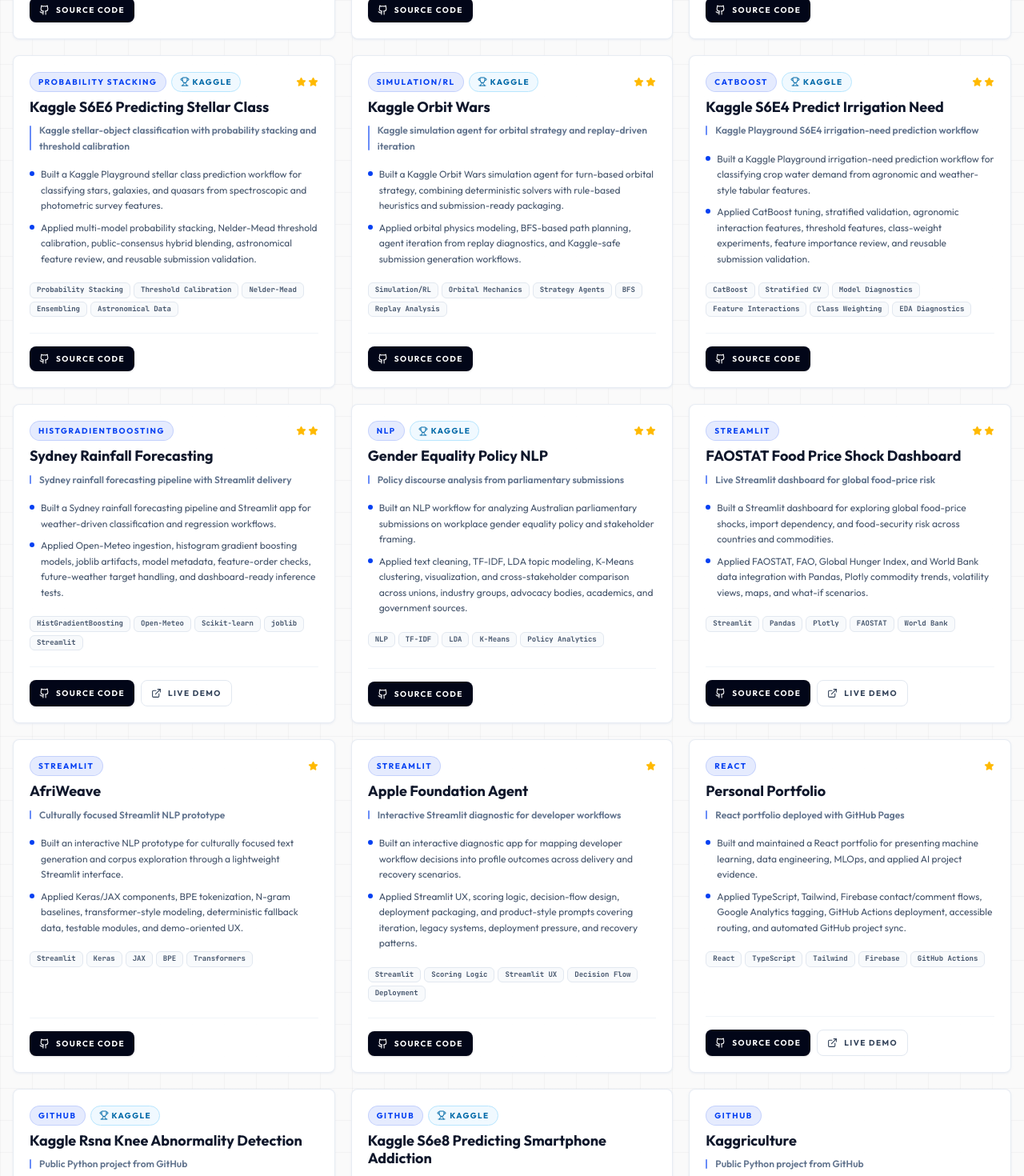
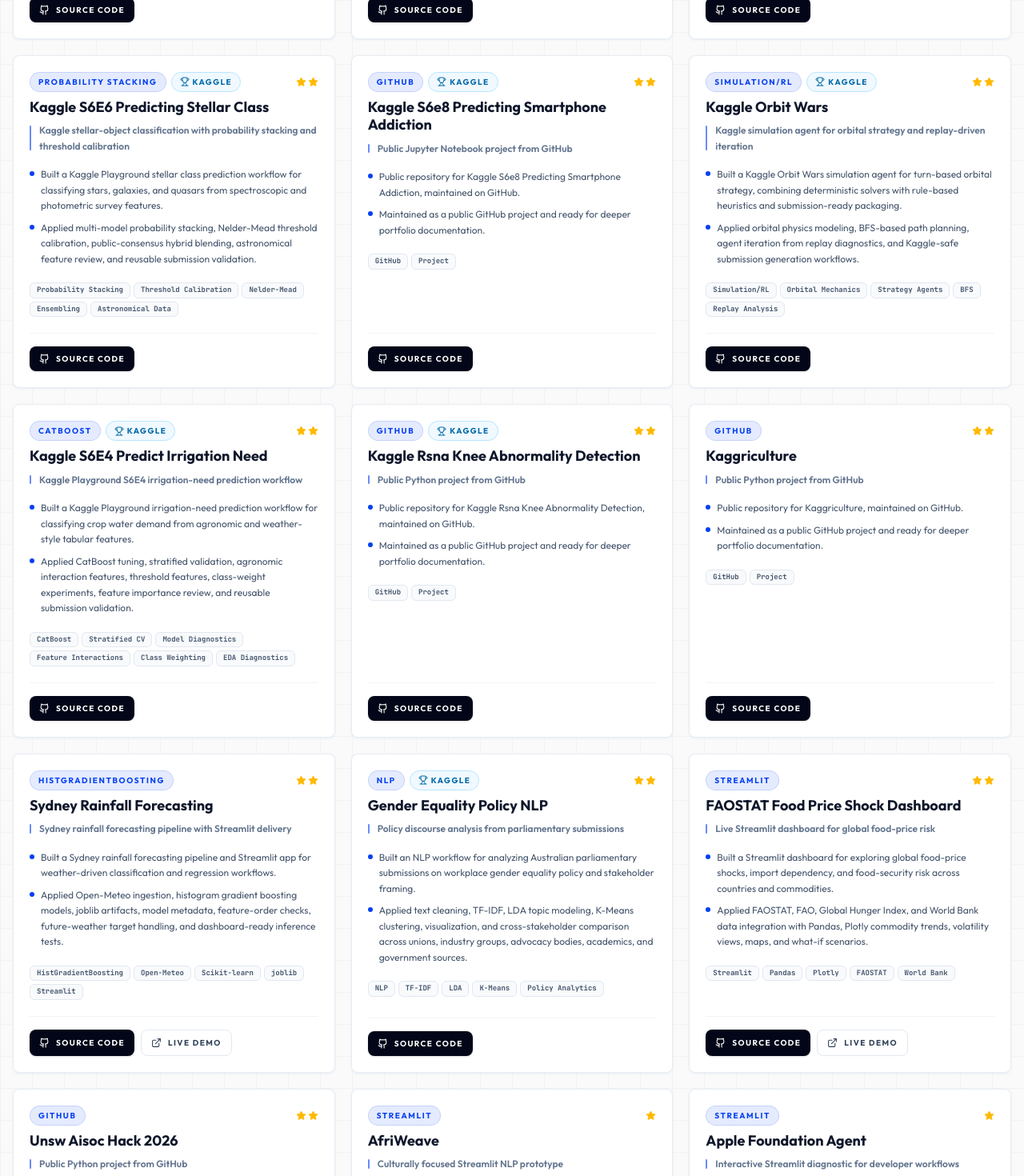
Before and after one commit to tuannm3812/tuannm3812.github.io, a React (Vite) app: page /projects in a window 1280 px wide. Shown: the part 3880-5350 px from the top of the page at 80% size. Built offline with nearby package versions, Linux system fonts and the light colour scheme; no server answers; the database is empty.

Commit message:
chore: rank newly synced projects

```diff
--- a/src/data/projectPriority.ts
+++ b/src/data/projectPriority.ts
@@ -30,13 +30,17 @@ export const projectPriority: Record<string, PriorityDetails> = {
   'Kaggle S6E7 Predicting Student Health Risk': { score: 77, stars: 2 },
   'Kaggle Maze Crawler': { score: 76, stars: 2 },
   'Kaggle S6E6 Predicting Stellar Class': { score: 75, stars: 2 },
+  'Kaggle S6e8 Predicting Smartphone Addiction': { score: 75, stars: 2 },
   'Kaggle Orbit Wars': { score: 74, stars: 2 },
   'Kaggle S6E4 Predict Irrigation Need': { score: 73, stars: 2 },
+  Kaggriculture: { score: 72, stars: 2 },
+  'Kaggle Rsna Knee Abnormality Detection': { score: 72, stars: 2 },
   'Sydney Rainfall Forecasting': { score: 71, stars: 2 },
   'Gender Equality Policy NLP': { score: 69, stars: 2 },
   'UTS MDSI LLM Wiki': { score: 68, stars: 2 },
   'FAOSTAT Food Price Shock Dashboard': { score: 67, stars: 2 },
   'ScriptClean AI': { score: 65, stars: 2 },
+  'Unsw Aisoc Hack 2026': { score: 64, stars: 2 },
   AfriWeave: { score: 60, stars: 1 },
   'Deep Learning Group 10': { score: 58, stars: 1 },
   'Apple Foundation Agent': { score: 55, stars: 1 },
```
